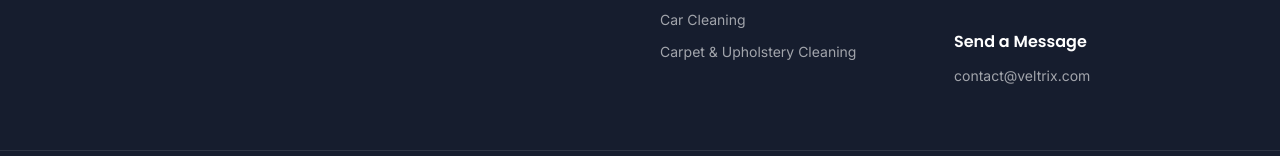
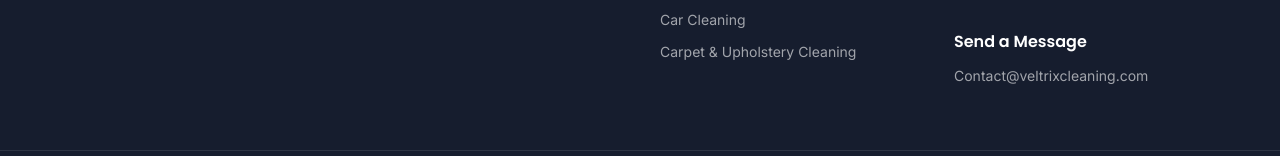
Before and after one commit to Suraj121704c/Veltrix-Website, a Next.js app: page / in a window 1280 px wide. Shown: the part 4057-4213 px from the top of the page. Built offline with nearby package versions, Linux system fonts and the light colour scheme.

Commit message:
fix: update contact email address in footer

```diff
--- a/src/components/Footer.tsx
+++ b/src/components/Footer.tsx
@@ -88,10 +88,10 @@ export default function Footer() {
                 Send a Message
               </h3>
               <a
-                href="mailto:contact@veltrix.com"
+                href="mailto:Contact@veltrixcleaning.com"
                 className="mt-3 block text-sm text-white/60 transition-colors hover:text-primary"
               >
-                contact@veltrix.com
+                Contact@veltrixcleaning.com
               </a>
             </div>
           </div>
```
